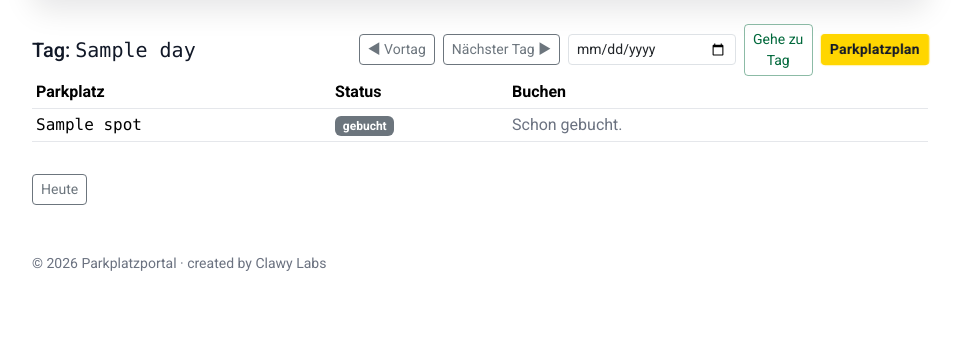
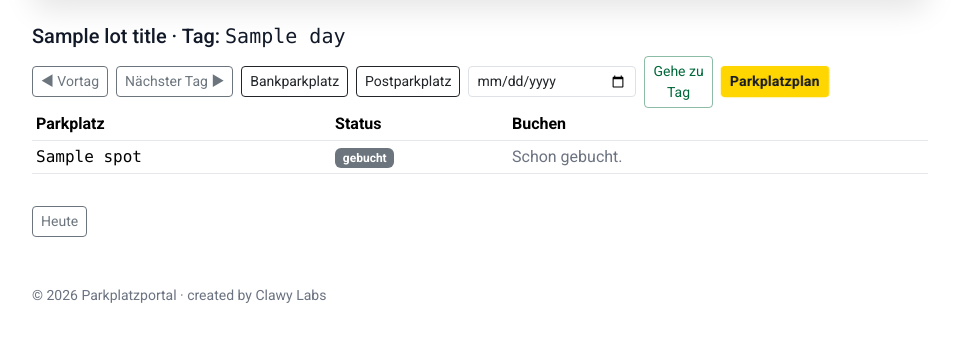
Before and after one commit to nqyngfpty2-svg/clawyparken, a FastAPI app: template parking_app/templates/day.html in a window 1280 px wide. Shown: the part 94-436 px from the top of the page, without its empty margins (160-1121 px from the left). Run offline with FastAPI, Linux system fonts and the light colour scheme; the template is opened without the code that fills it: most values are stand-ins (such as "Sample title", 1, 10 or a date in 2020).

Commit message:
Add selectable Bank/Post parking lots in day booking flow

```diff
--- a/parking_app/app/main.py
+++ b/parking_app/app/main.py
@@ -40,6 +40,11 @@ def parse_day(s: str) -> date:
     return date(y, m, d)
 
 
+def normalize_lot(lot: Optional[str]) -> str:
+    lot = (lot or "bank").strip().lower()
+    return lot if lot in {"bank", "post"} else "bank"
+
+
 def berlin_day_list(start_day: str, days: int) -> list[str]:
     dt = parse_day(start_day)
     return [(dt + timedelta(days=i)).strftime("%Y-%m-%d") for i in range(days)]
@@ -54,13 +59,16 @@ def daterange(start: date, end: date):
 
 
 def init_spots() -> None:
-    mapping = ensure_owner_codes()  # P01->CODE
+    mapping = ensure_owner_codes()  # P01..P60 and PP01..PP60 -> CODE
     with connect() as con:
         for spot, code in mapping.items():
+            lot = "post" if spot.startswith("PP") else "bank"
             con.execute(
-                "INSERT OR IGNORE INTO spots(name, owner_code) VALUES(?, ?)",
-                (spot, code),
+                "INSERT OR IGNORE INTO spots(name, owner_code, lot) VALUES(?, ?, ?)",
+                (spot, code, lot),
             )
+            # Keep existing rows consistent if they already existed.
+            con.execute("UPDATE spots SET lot=? WHERE name=?", (lot, spot))
         con.commit()
 
 
@@ -73,10 +81,11 @@ def _startup() -> None:
 
 
 @app.get("/", response_class=HTMLResponse)
-def home(request: Request):
+def home(request: Request, lot: str = "bank"):
     # Root should always open the current Berlin day view directly.
     today_berlin = datetime.now(ZoneInfo("Europe/Berlin")).strftime("%Y-%m-%d")
-    return RedirectResponse(url=f"/day/{today_berlin}", status_code=303)
+    lot = normalize_lot(lot)
+    return RedirectResponse(url=f"/day/{today_berlin}?lot={lot}", status_code=303)
 
 
 @app.get("/admin", response_class=HTMLResponse)
@@ -421,11 +430,12 @@ def plan_reset(k: str = ""):
 
 
 @app.get("/day/{day}", response_class=HTMLResponse)
-def day_view(request: Request, day: str):
+def day_view(request: Request, day: str, lot: str = "bank"):
     # list offered spots + booking status
     day_dt = parse_day(day)
     prev_day = (day_dt - timedelta(days=1)).strftime("%Y-%m-%d")
     next_day = (day_dt + timedelta(days=1)).strftime("%Y-%m-%d")
+    lot = normalize_lot(lot)
 
     with connect() as con:
         offers = con.execute(
@@ -437,16 +447,21 @@ def day_view(request: Request, day: str):
             FROM offers o
             JOIN spots s ON s.id=o.spot_id
             LEFT JOIN bookings b ON b.spot_id=o.spot_id AND b.day=o.day
-            WHERE o.day=?
+            WHERE o.day=? AND s.lot=?
             ORDER BY s.name
             """,
-            (day,),
+            (day, lot),
         ).fetchall()
+
+    lot_title = "Bankparkplatz" if lot == "bank" else "Postparkplatz"
+
     return TEMPLATES.TemplateResponse(
         "day.html",
         {
             "request": request,
             "day": day,
+            "lot": lot,
+            "lot_title": lot_title,
             "offers": offers,
             "prev_day": prev_day,
             "next_day": next_day,
@@ -461,10 +476,12 @@ def book(
     request: Request,
     day: str = Form(...),
     spot: str = Form(...),
+    lot: str = Form("bank"),
 ):
     token = secrets.token_urlsafe(24)
+    lot = normalize_lot(lot)
     with connect() as con:
-        row = con.execute("SELECT id FROM spots WHERE name=?", (spot,)).fetchone()
+        row = con.execute("SELECT id FROM spots WHERE name=? AND lot=?", (spot, lot)).fetchone()
         if not row:
             return PlainTextResponse("Unbekannter Parkplatz", status_code=400)
         spot_id = row["id"]
--- a/parking_app/templates/day.html
+++ b/parking_app/templates/day.html
@@ -1,11 +1,13 @@
 {% extends "base.html" %}
 {% block content %}
 <div class="d-flex flex-wrap justify-content-between align-items-center gap-2">
-  <h2 class="h5 mb-0">Tag: <span class="mono">{{ day }}</span></h2>
+  <h2 class="h5 mb-0">{{ lot_title }} · Tag: <span class="mono">{{ day }}</span></h2>
   <div class="d-flex flex-wrap gap-2 align-items-center">
-    <a class="btn btn-outline-secondary btn-sm" href="/day/{{ prev_day }}">◀ Vortag</a>
-    <a class="btn btn-outline-secondary btn-sm" href="/day/{{ next_day }}">Nächster Tag ▶</a>
-    <form class="d-flex gap-2 align-items-center" method="get" action="/day/{{ day }}" onsubmit="event.preventDefault(); const v=this.querySelector('input[name=goto_day]').value; if(v){ window.location='/day/'+v; }">
+    <a class="btn btn-outline-secondary btn-sm" href="/day/{{ prev_day }}?lot={{ lot }}">◀ Vortag</a>
+    <a class="btn btn-outline-secondary btn-sm" href="/day/{{ next_day }}?lot={{ lot }}">Nächster Tag ▶</a>
+    <a class="btn btn-outline-dark btn-sm {% if lot == 'bank' %}active{% endif %}" href="/day/{{ day }}?lot=bank">Bankparkplatz</a>
+    <a class="btn btn-outline-dark btn-sm {% if lot == 'post' %}active{% endif %}" href="/day/{{ day }}?lot=post">Postparkplatz</a>
+    <form class="d-flex gap-2 align-items-center" method="get" action="/day/{{ day }}" onsubmit="event.preventDefault(); const v=this.querySelector('input[name=goto_day]').value; if(v){ window.location='/day/'+v+'?lot={{ lot }}'; }">
       <input type="date" name="goto_day" class="form-control form-control-sm" value="{{ day }}" />
       <button class="btn btn-outline-primary btn-sm" type="submit">Gehe zu Tag</button>
     </form>
@@ -18,7 +20,7 @@
     <div class="card-header" style="background: linear-gradient(90deg, #0B6B3A, #0A5F34); color:#fff;" >
       <div class="d-flex justify-content-between align-items-center">
         <div><strong>Parkplatzplan</strong> <span class="opacity-75 small">(nummeriert)</span></div>
-        <a href="/plan/annotated.png" target="_blank" class="text-white small">In neuem Tab öffnen</a>
+        <a href="{% if lot == 'post' %}/static/Plan_Postparkplatz.png{% else %}/plan/annotated.png{% endif %}" target="_blank" class="text-white small">In neuem Tab öffnen</a>
       </div>
     </div>
     <div class="card-body">
@@ -30,7 +32,7 @@
       </div>
 
       <div id="planWrap" style="overflow:auto; border:1px solid #e5e7eb; border-radius:8px; max-height: 70vh; background: #fafafa;">
-        <img id="planImg" src="/plan/annotated.png?v={{ day }}" alt="Parkplatzplan" style="transform-origin: 0 0; display:block;" />
+        <img id="planImg" src="{% if lot == 'post' %}/static/Plan_Postparkplatz.png?v={{ day }}{% else %}/plan/annotated.png?v={{ day }}{% endif %}" alt="Parkplatzplan" style="transform-origin: 0 0; display:block;" />
       </div>
 
       <div class="text-muted small mt-2">Tipp: Mit Strg+Mausrad kannst du zusätzlich browserweit zoomen. Hier kannst du aber auch unabhängig rein/raus zoomen.</div>
@@ -73,7 +75,7 @@ window.addEventListener('load', _planApply);
       <tbody>
       {% for o in offers %}
         <tr>
-          <td class="mono">{{ o.spot }}</td>
+          <td class="mono">{% if lot == 'post' and o.spot.startswith('PP') %}P{{ o.spot[2:] }}{% else %}{{ o.spot }}{% endif %}</td>
           <td>
             {% if o.booking_status == 'active' %}
               <span class="badge text-bg-secondary">gebucht</span>
@@ -88,6 +90,7 @@ window.addEventListener('load', _planApply);
               <form class="row g-2" method="post" action="/book">
                 <input type="hidden" name="day" value="{{ day }}" />
                 <input type="hidden" name="spot" value="{{ o.spot }}" />
+                <input type="hidden" name="lot" value="{{ lot }}" />
                 <div class="col-sm-8">
                   <span class="text-muted small">Anonym: Nach dem Buchen bekommst du einen Buchungscode.</span>
                 </div>
@@ -105,6 +108,6 @@ window.addEventListener('load', _planApply);
 {% endif %}
 
 <div class="mt-3">
-  <a class="btn btn-outline-secondary btn-sm" href="/">Heute</a>
+  <a class="btn btn-outline-secondary btn-sm" href="/?lot={{ lot }}">Heute</a>
 </div>
 {% endblock %}
```
Also changed, not shown: parking_app/app/db.py (+10 -1 lines), parking_app/app/owners.py (+43 -9 lines).
